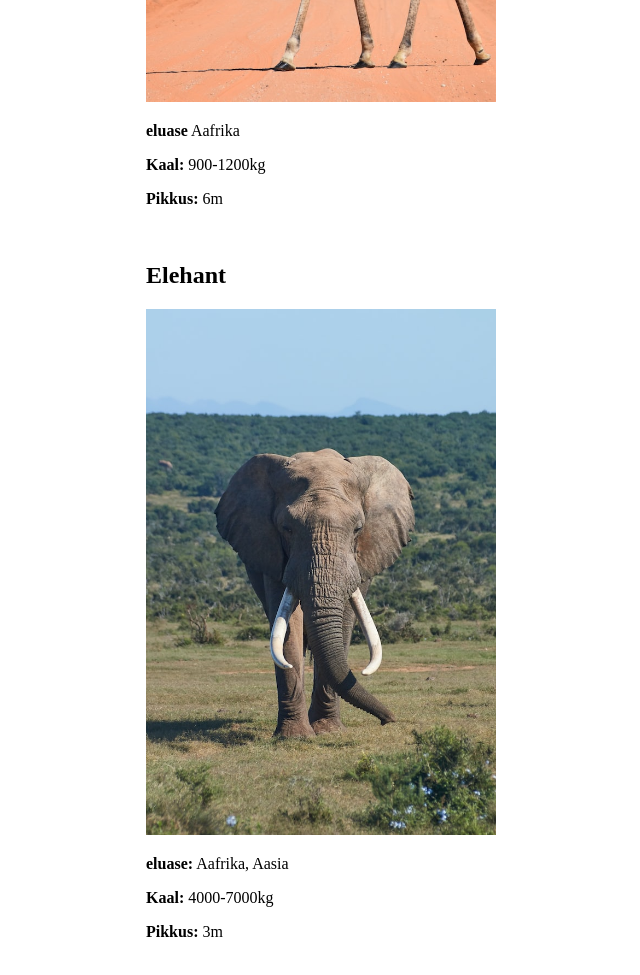
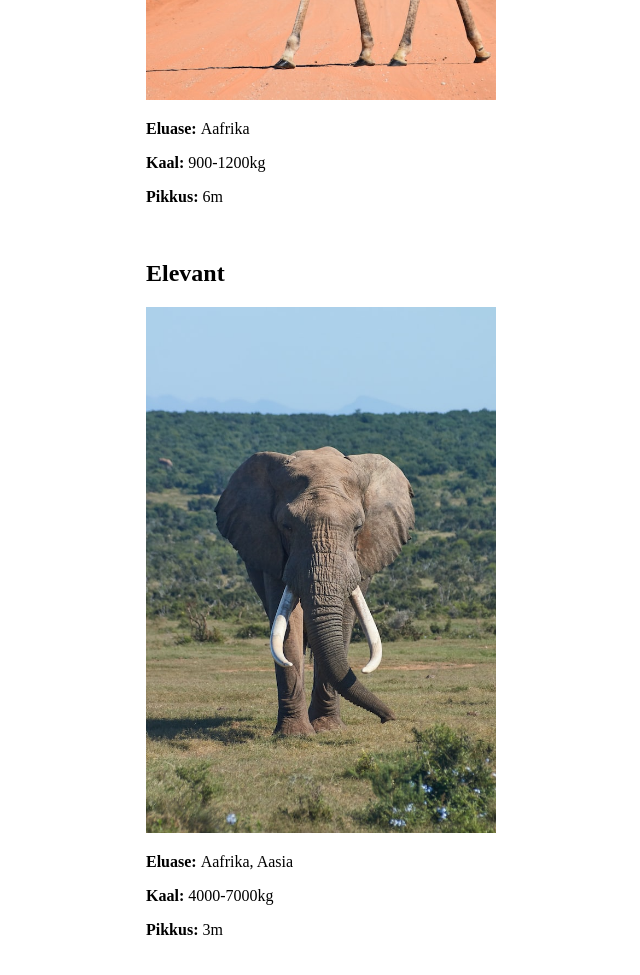
Before and after one commit to FantomTchi7/Praktikandi-Git-Harjutus-1, a plain HTML site: page index.html in a window 1280 px wide. Shown: the part 780-1755 px from the top of the page, without its empty margins (174-814 px from the left). Drawn offline with Linux system fonts and the light colour scheme.

Commit message:
Fixed typos

```diff
--- a/index.html
+++ b/index.html
@@ -14,20 +14,19 @@
 
     <br>
     <br>
-    <br>
-    <br>
 
     <p>Räägime lähemalt metsloomadest:</p>
+    <br>
     <h2>Kaelkirjak</h2>
     <img width=350px src="pildid/kaelkirjak.jpg">
-    <p><b>eluase</b> Aafrika</p>
+    <p><b>Eluase: </b> Aafrika</p>
     <p><b>Kaal:</b> 900-1200kg</p>
     <p><b>Pikkus:</b> 6m</p>
     <br>
 
-    <h2>Elehant</h2>
+    <h2>Elevant</h2>
     <img width=350px src="pildid/elevant.jpg">
-    <p><b>eluase:</b> Aafrika, Aasia</p>
+    <p><b>Eluase: </b> Aafrika, Aasia</p>
     <p><b>Kaal:</b> 4000-7000kg</p>
     <p><b>Pikkus:</b> 3m</p>
     <br>
```
